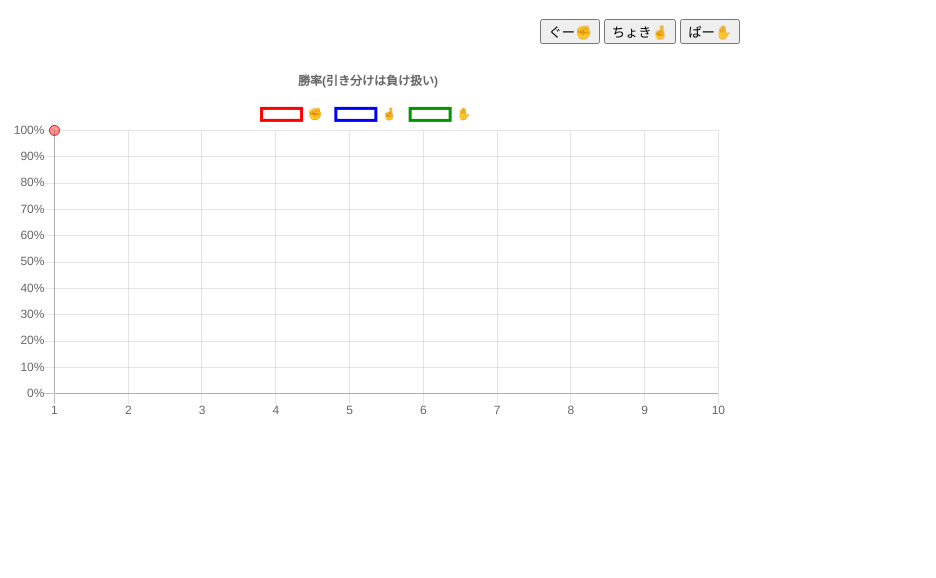
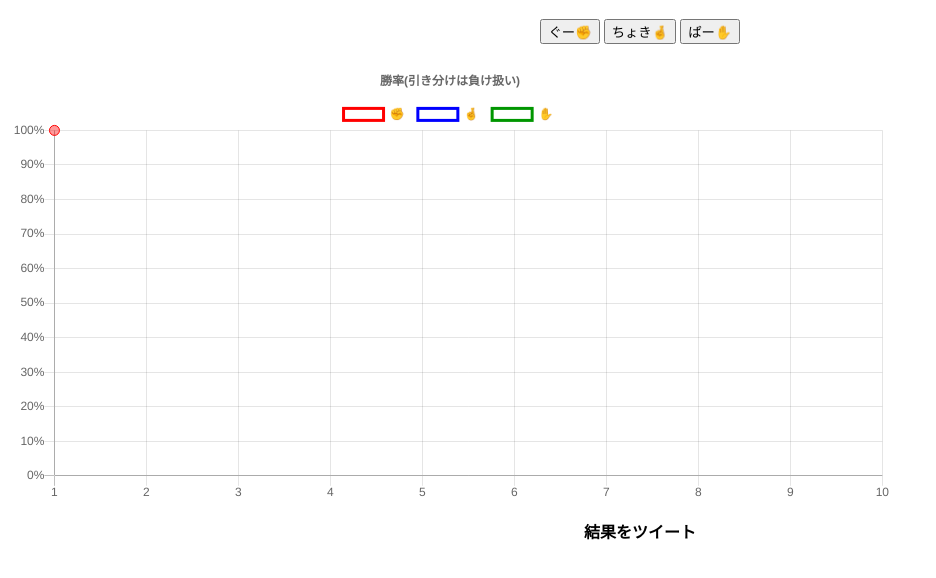
Before and after one commit to senri-git/janken, a plain HTML site: page index.html in a window 1280 px wide. Both pictures are taken after a click on the button "ぐー✊". Shown: the part 70-648 px from the top of the page, without its empty margins (0-936 px from the left). Drawn offline with nearby package versions, Linux system fonts and the light colour scheme.

Commit message:
Tweet機能追加

```diff
--- a/index.html
+++ b/index.html
@@ -5,24 +5,11 @@
   <meta charset="UTF-8">
   <meta http-equiv="X-UA-Compatible" content="IE=edge">
   <meta name="viewport" content="width=device-width, initial-scale=1.0">
+  <link rel="stylesheet" href="style.css">
   <title>じゃんけん✊✌✋</title>
 </head>
 
 <body>
-  <style>
-    #myLineChart {
-      max-width: 90vh;
-      /* max-height: 50vh; */
-    }
-
-    body{
-      text-align: center;
-    }
-
-    .buttons{
-      margin-bottom: 20px;
-    }
-  </style>
 
   <h1>CPUとじゃんけんしようぜ</h1>
   <div class="buttons">
@@ -31,9 +18,20 @@
     <input type="button" value="ぱー✋" onclick="janken(2)">
   </div>
 
-
   <canvas id="myLineChart"></canvas>
 
+  <!--ツイートボタン-->
+  <!-- <input type="button" value="この結果をツイート" onclick="twitterBtnClick()">
+  <a id="twitter_button" class="btn" ></a> -->
+
+  <!-- <a href="https://twitter.com/share?ref_src=twsrc%5Etfw" class="twitter-share-button" data-show-count="false">Tweet</a> -->
+  <h2>結果をツイート</h2>
+  <div id="tweet-area">
+    <!-- ここにボタンができる-->
+  </div>
+  <script async src="https://platform.twitter.com/widgets.js" charset="utf-8"></script>
+
+  <!-- <a href="https://twitter.com/share?url=●URL●&amp;text=●ツイート内容●&amp;count=none&amp;lang=ja"><img src="●画像のURL●" alt="" /></a> -->
   <script src="https://cdnjs.cloudflare.com/ajax/libs/Chart.js/2.1.4/Chart.min.js"></script>
   <script src="main.js"></script>
 </body>
--- a/main.js
+++ b/main.js
@@ -1,9 +1,9 @@
 const choice = ['ぐー✊', 'ちょき✌', 'ぱー✋'];
-const msgJudge = ["引き分け😑","🎉🎉🎉勝利!😄🎊🎊","負け😧"];
+const msgJudge = ["引き分け😑", "🎉🎉🎉勝利!😄🎊🎊", "負け😧"];
 let sumUse = [0, 0, 0];
 let sumWin = [0, 0, 0];
 let rateWin = [[], [], []];
-let labelX = [1,2,3,4,5,6,7,8,9,10];
+let labelX = [1, 2, 3, 4, 5, 6, 7, 8, 9, 10];
 let myLineChart = 0;
 
 // 0～maxの整数で乱数生成
@@ -23,6 +23,10 @@ function judge(yourChoice, cpuChoice) {
     return 2;
   }
 }
+
+// Tweetボタン 初期表示
+setTweetButton("");
+
 // グラフ初期表示
 drawChart();
 
@@ -46,15 +50,27 @@ function janken(yourChoice) {
   }
 
   // 勝率計算
-  rateWin[yourChoice].push(100 * sumWin[yourChoice] / sumUse[yourChoice]);//勝率（％）
+  let rateWinTail = ['-','-','-']
+  rateWin[yourChoice].push(Math.round(10000 * sumWin[yourChoice] / sumUse[yourChoice])/100);//勝率（％） 小数第2位まで
+  for(i=0;i<3;i++){
+    if(rateWin[i]==''){
+      // rateWinTail[i]=0;
+    }else{
+      rateWinTail[i] = rateWin[i][rateWin[i].length - 1];
+    }
+  }
 
   // 横軸追加
-  if(rateWin[yourChoice].length == labelX.length){
-    labelX.push(labelX.length+1);
+  if (rateWin[yourChoice].length == labelX.length) {
+    labelX.push(labelX.length + 1);
   }
 
   // グラフ更新
   drawChart();
+
+  // Tweetボタン更新
+  setTweetButton("勝率は、✊"+rateWinTail[0]+"%, ✌"+rateWinTail[1]+"%, ✋"+rateWinTail[2]+"% でした！");
+
 }
 
 // グラフ出力関数
@@ -62,7 +78,7 @@ function drawChart(impression) {
   var ctx = document.getElementById("myLineChart");
   // すでにグラフ（インスタンス）が生成されている場合は、グラフを破棄する
   // 公式ドキュメント https://misc.0o0o.org/chartjs-doc-ja/developers/api.html#destroy
-  if(myLineChart){
+  if (myLineChart) {
     myLineChart.destroy();
   }
   myLineChart = new Chart(ctx, {// インスタンスをグローバル変数で生成
@@ -77,7 +93,7 @@ function drawChart(impression) {
           borderColor: "rgba(255,0,0,1)",
           backgroundColor: "rgba(0,0,0,0)",
           pointBackgroundColor: "rgba(255,0,0,.4)",
-          pointRadius:5
+          pointRadius: 5
         },
         {
           label: '🤞 ',
@@ -86,7 +102,7 @@ function drawChart(impression) {
           borderColor: "rgba(0,0,255,1)",
           backgroundColor: "rgba(0,0,0,0)",
           pointBackgroundColor: "rgba(0,0,255,.4)",
-          pointRadius:5
+          pointRadius: 5
         },
         {
           label: '✋ ',
@@ -95,7 +111,7 @@ function drawChart(impression) {
           borderColor: "rgba(0,150,0,1)",
           backgroundColor: "rgba(0,0,0,0)",
           pointBackgroundColor: "rgba(0,150,0,.4)",
-          pointRadius:5
+          pointRadius: 5
         }
       ],
     },
@@ -123,3 +139,24 @@ function drawChart(impression) {
   });
 
 }
+
+// tweet ボタン
+// 任意のタイミングで呼べば狙ったとおりのテキストのボタンつくれる
+// 引数増やしていろいろやってもよい
+function setTweetButton(text) {
+  // $('#tweet-area').empty();
+  // document.getElementById('tweet-area').empty;
+  document.querySelector('#tweet-area').textContent = '';//既存のボタン消す
+  // htmlでスクリプトを読んでるからtwttがエラーなく呼べる
+  twttr.widgets.createShareButton(
+    "",
+    document.getElementById("tweet-area"),
+    {
+      size: "large", //ボタンはでかく
+      text: text, // 狙ったテキスト
+      hashtags: "じゃんけん,Webアプリ", // ハッシュタグ
+      url: "//url",// URL
+      // lang: "ja"
+    }
+  );
+}
--- /dev/null
+++ b/style.css
@@ -0,0 +1,15 @@
+#myLineChart {
+  max-width: 70%;
+  /* max-height: 50vh; */
+}
+
+body {
+  text-align: center;
+}
+
+.buttons {
+  margin-bottom: 20px;
+}
+h2{
+  font-size: 1rem;
+}
```
